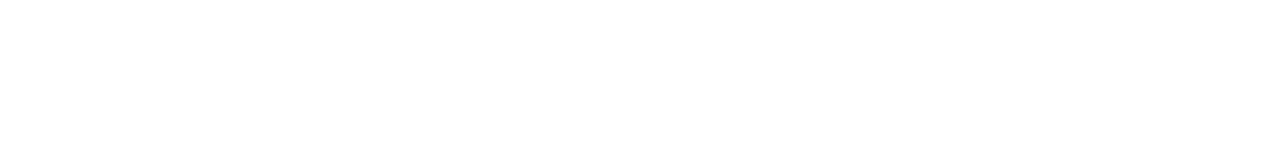
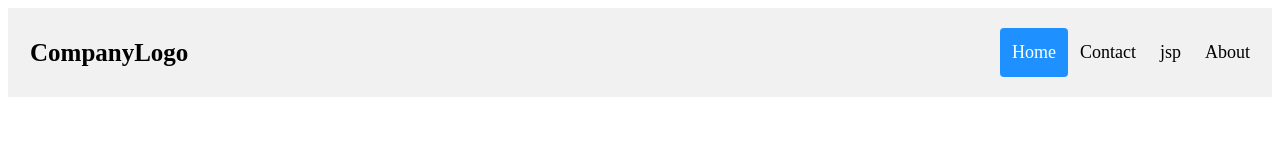
Before and after one commit to Remisdv/LEDICTATEURREMI, a plain HTML site: page site/index.html in a window 1280 px wide. Drawn offline with Linux system fonts and the light colour scheme.

Commit message:
header
ajout d'un header

```diff
--- a/site/css.css
+++ b/site/css.css
@@ -0,0 +1,53 @@
+/* Style the header with a grey background and some padding */
+.header {
+  overflow: hidden;
+  background-color: #f1f1f1;
+  padding: 20px 10px;
+}
+
+/* Style the header links */
+.header a {
+  float: left;
+  color: black;
+  text-align: center;
+  padding: 12px;
+  text-decoration: none;
+  font-size: 18px;
+  line-height: 25px;
+  border-radius: 4px;
+}
+
+/* Style the logo link (notice that we set the same value of line-height and font-size to prevent the header to increase when the font gets bigger */
+.header a.logo {
+  font-size: 25px;
+  font-weight: bold;
+}
+
+/* Change the background color on mouse-over */
+.header a:hover {
+  background-color: #ddd;
+  color: black;
+}
+
+/* Style the active/current link*/
+.header a.active {
+  background-color: dodgerblue;
+  color: white;
+}
+
+/* Float the link section to the right */
+.header-right {
+  float: right;
+}
+
+/* Add media queries for responsiveness - when the screen is 500px wide or less, stack the links on top of each other */
+@media screen and (max-width: 500px) {
+  .header a {
+    float: none;
+    display: block;
+    text-align: left;
+  }
+  .header-right {
+    float: none;
+  }
+}
--- a/site/index.html
+++ b/site/index.html
@@ -7,6 +7,14 @@
     <title>Document</title>
 </head>
 <body>
-
+    <div class="header">
+        <a href="#default" class="logo">CompanyLogo</a>
+        <div class="header-right">
+          <a class="active" href="#home">Home</a>
+          <a href="#contact">Contact</a>
+          <a href="">jsp</a>
+          <a href="#about">About</a>
+        </div>
+      </div>
 </body>
 </html>
```
Also changed, not shown: site/img/image1.jpg (added), site/img/image2.jpg (added), site/img/image3.jpg (added).
